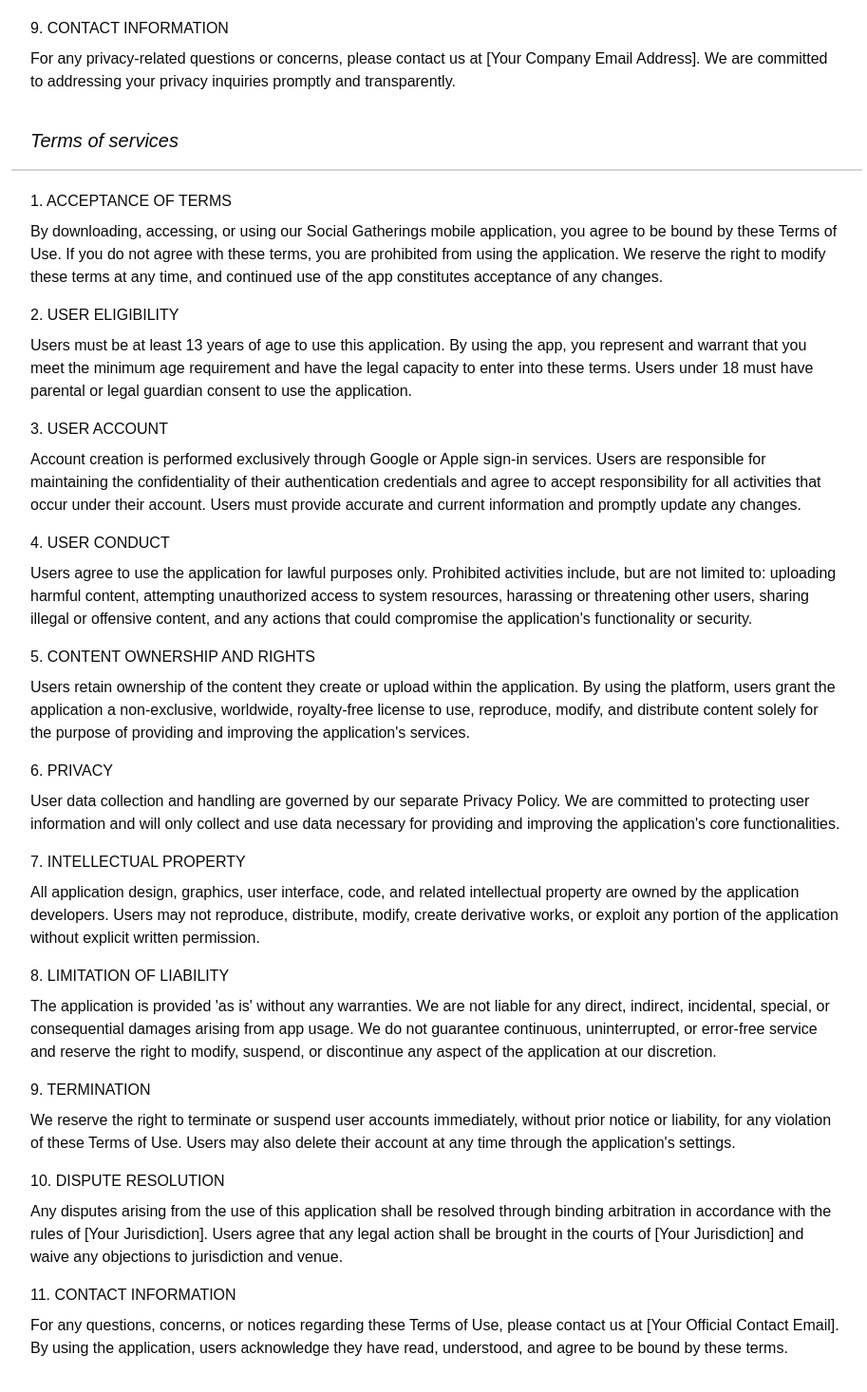
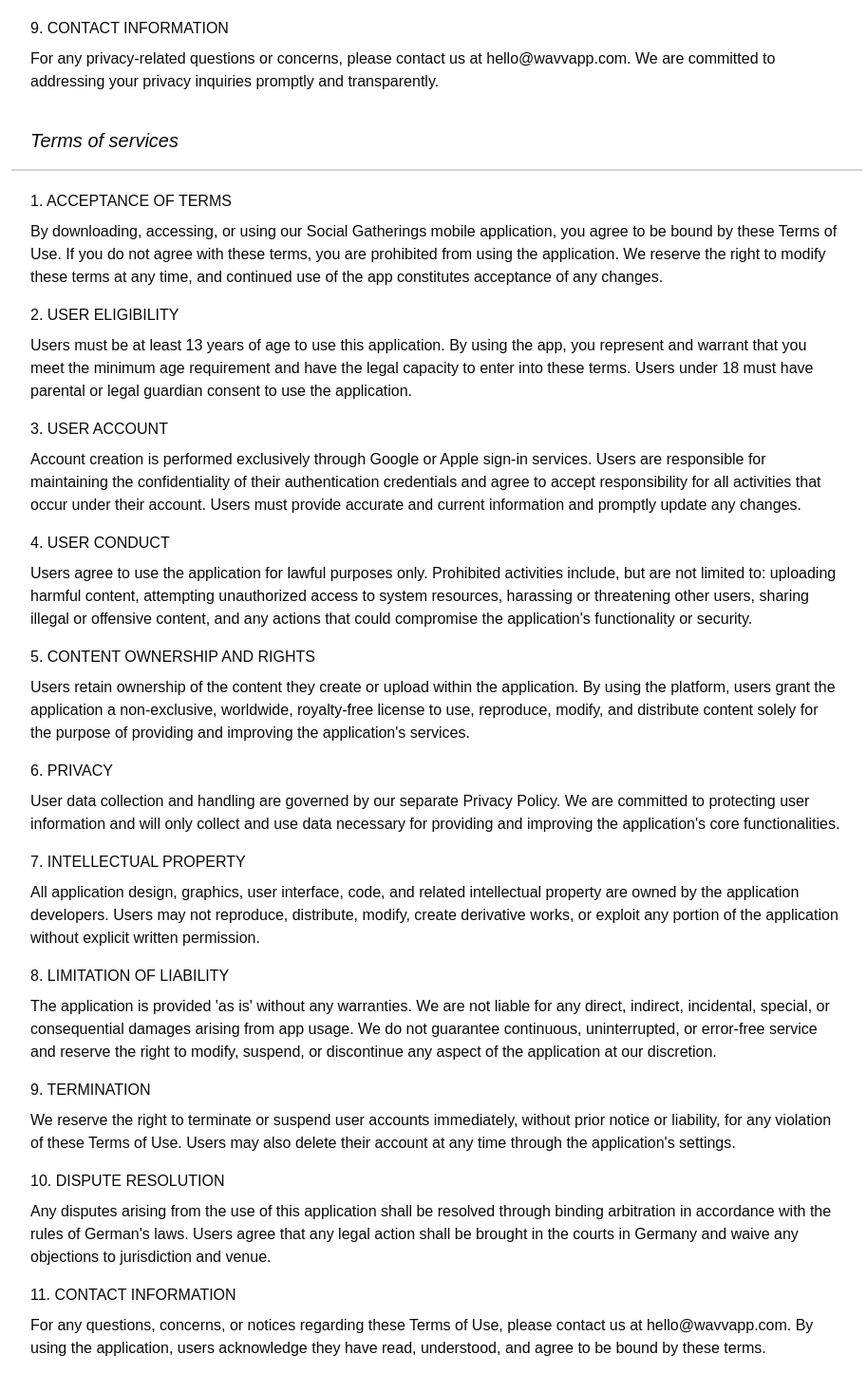
Before and after one commit to wavvapp/wavv-website, a Next.js app: page /privacy in a window 1280 px wide. Shown: the part 1076-2542 px from the top of the page at 95% size, without its empty margins (180-1093 px from the left). Built offline with nearby package versions, Linux system fonts and the light colour scheme.

Commit message:
fix: add missing data in the privacy policy

```diff
--- a/app/privacy/page.tsx
+++ b/app/privacy/page.tsx
@@ -53,7 +53,7 @@ const PRIVACY_POLICY_CONTENT = [
       {
         title: "Contact Information",
         content:
-          "For any privacy-related questions or concerns, please contact us at [Your Company Email Address]. We are committed to addressing your privacy inquiries promptly and transparently.",
+          "For any privacy-related questions or concerns, please contact us at hello@wavvapp.com. We are committed to addressing your privacy inquiries promptly and transparently.",
       },
     ],
   },
@@ -108,12 +108,12 @@ const PRIVACY_POLICY_CONTENT = [
       {
         title: "Dispute Resolution",
         content:
-          "Any disputes arising from the use of this application shall be resolved through binding arbitration in accordance with the rules of [Your Jurisdiction]. Users agree that any legal action shall be brought in the courts of [Your Jurisdiction] and waive any objections to jurisdiction and venue.",
+          "Any disputes arising from the use of this application shall be resolved through binding arbitration in accordance with the rules of German's laws. Users agree that any legal action shall be brought in the courts in Germany and waive any objections to jurisdiction and venue.",
       },
       {
         title: "Contact Information",
         content:
-          "For any questions, concerns, or notices regarding these Terms of Use, please contact us at [Your Official Contact Email]. By using the application, users acknowledge they have read, understood, and agree to be bound by these terms.",
+          "For any questions, concerns, or notices regarding these Terms of Use, please contact us at hello@wavvapp.com. By using the application, users acknowledge they have read, understood, and agree to be bound by these terms.",
       },
     ],
   },
```
